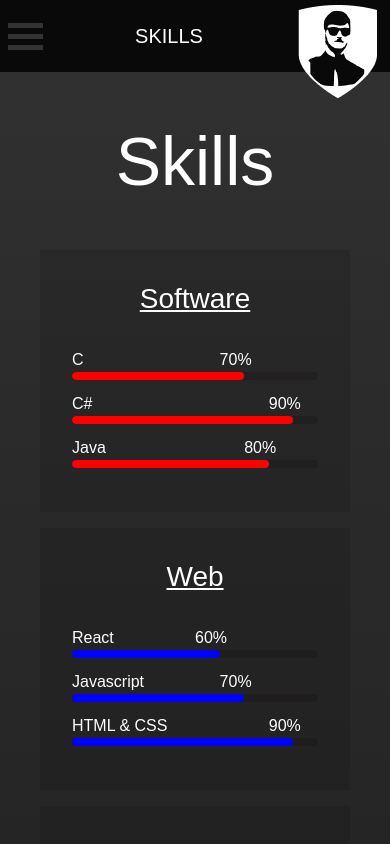
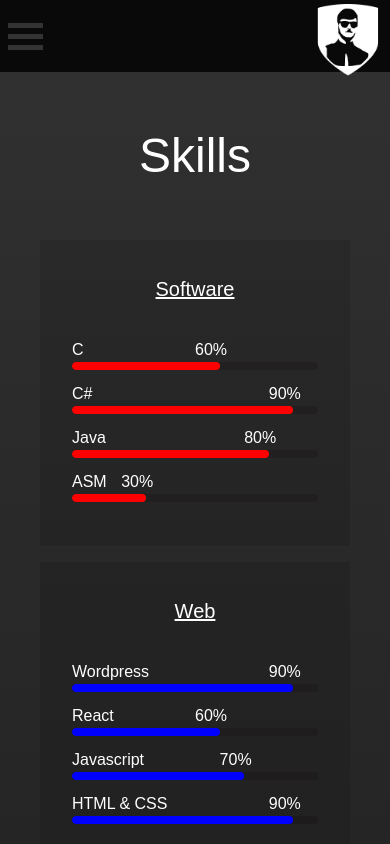
Before and after one commit to sovljanskii/MyPortfolioWebsite, a React (Vite) app: page /skills in a window 390 px wide. Built offline with nearby package versions, Linux system fonts and the light colour scheme.

Commit message:
refactor: Update tablet styles in AboutMePage.tsx and ContactPage.tsx

```diff
--- a/src/components/header/Hamburger.tsx
+++ b/src/components/header/Hamburger.tsx
@@ -1,5 +1,5 @@
-import { useState, ReactNode, useEffect } from "react";
-import { Link, useLocation } from "react-router-dom"; // Import useLocation
+import { useState, ReactNode } from "react";
+import { Link } from "react-router-dom"; // Import useLocation
 import image from "../../assets/headerlogo.png";
 interface HamburgerProps {
   children: ReactNode;
@@ -7,19 +7,9 @@
 
 export default function Hamburger({ children }: HamburgerProps) {
   const [isOpen, setIsOpen] = useState(false);
-  const [h1Text, setH1Text] = useState("Home");
-  const location = useLocation(); // Use the useLocation hook
-
   const toggleHamburger = () => {
     setIsOpen(!isOpen);
   };
-
-  useEffect(() => {
-    const h1 = document.querySelector("h1");
-    if (h1) {
-      setH1Text(h1.textContent || "");
-    }
-  }, [location]);
 
   return (
     <>
@@ -30,14 +20,13 @@
           <div className={isOpen ? "bar2 open" : "bar2"}></div>
           <div className={isOpen ? "bar3 open" : "bar3"}></div>
         </div>
-        <p>{h1Text} </p>
         <Link to="/">
-          <img className="h-[150%] pt-8" src={image} alt="Logo picture" />
+          <img className="pt-2 h-[80px]" src={image} alt="Logo picture" />
         </Link>
       </div>
       {isOpen && (
         <nav
-          className="hamburger-content flex flex-col"
+          className="hamburger-content bg-black flex flex-col"
           onClick={toggleHamburger}
         >
           {children}
--- a/src/views/pages/AboutMePage.tsx
+++ b/src/views/pages/AboutMePage.tsx
@@ -85,11 +85,7 @@
       <motion.img
         src={image}
         alt="3d model"
-        className="hidden tablet:block absolute right-0 bottom-0 h-full overflow-hidden select-none "
-        initial={{ filter: "drop-shadow(0 0 0 transparent)" }}
-        whileHover={{
-          filter: ["drop-shadow(1px 3px 6px rgba(100,100,100,0.5))"],
-        }}
+        className="pointer-events-none hidden tablet:block absolute right-0 bottom-0 h-full overflow-hidden select-none drop-shadow-[0px_3px_10px_rgba(100,100,100,0.25)]"
       />
     </>
   );
--- a/src/views/pages/ContactPage.tsx
+++ b/src/views/pages/ContactPage.tsx
@@ -16,7 +16,7 @@
         name="contact"
         method="POST"
         data-netlify="true"
-        className="flex bg-black bg-opacity-10 shadow-2xl mb-4 flex-col gap-8 h-full w-full laptop:w-1/2 grid place-self-center p-8 rounded-xl shadow-lg text-center"
+        className="flex bg-black bg-opacity-10 shadow-2xl mb-4 flex-col gap-8 h-full w-full laptop:w-1/2 grid place-self-center p-4 tablet:p-8 rounded-xl shadow-lg text-center"
         initial={{ opacity: 0, y: -100 }}
         animate={{ opacity: 1, y: 0 }}
         transition={{ duration: 0.4, ease: "easeInOut" }}
--- a/src/views/pages/HomePage.tsx
+++ b/src/views/pages/HomePage.tsx
@@ -15,6 +15,10 @@
         <Helmet>
           <link rel="canonical" href={"https://sovljanski.com"} />
           <title>Dimitrije Šovljanski</title>
+          <meta
+            name="description"
+            content="Skilled and creative software engineering student with a passion for programming and problem-solving."
+          ></meta>
         </Helmet>
       </HelmetProvider>
       <motion.div
--- a/src/views/pages/SkillsPage.tsx
+++ b/src/views/pages/SkillsPage.tsx
@@ -23,21 +23,24 @@
       <div className="grid grid-cols-1 tablet:grid-cols-3 gap-4 justify-between p-4">
         <div className="skills-software bg-black bg-opacity-10 p-8">
           <H2 className="text-center pb-8 underline">Software</H2>
-          <Skill name="C" percentage="70" color="red" />
+          <Skill name="C" percentage="60" color="red" />
           <Skill name="C#" percentage="90" color="red" />
           <Skill name="Java" percentage="80" color="red" />
+          <Skill name="ASM" percentage="30" color="red" />
         </div>
         <div className="skills-web bg-black bg-opacity-10 p-8">
           <H2 className="text-center pb-8 underline">Web</H2>
+          <Skill name="Wordpress" percentage="90" color="blue" />
           <Skill name="React" percentage="60" color="blue" />
           <Skill name="Javascript" percentage="70" color="blue" />
           <Skill name="HTML & CSS" percentage="90" color="blue" />
         </div>
         <div className="skills-other bg-black bg-opacity-10 p-8">
           <H2 className="text-center pb-8 underline">Other</H2>
-          <Skill name="Linux" percentage="60" color="green" />
-          <Skill name="Microsoft Office" percentage="80" color="green" />
-          <Skill name="English" percentage="95" color="green" />
+          <Skill name="English" percentage="90" color="lime" />
+          <Skill name="Serbian" percentage="100" color="lime" />
+          <Skill name="Linux" percentage="60" color="lime" />
+          <Skill name="Microsoft Office" percentage="80" color="lime" />
         </div>
       </div>
     </div>
--- a/tailwind.config.js
+++ b/tailwind.config.js
@@ -24,11 +24,11 @@
     },
     fontSize: {
       sm: ["20px"],
-      p: ["24px", "32px"],
+      p: ["22px", "32px"],
       p2: ["38px", "44px"],
-      p2s: ["28px", "34px"],
+      p2s: ["20px", "34px"],
       h1: ["82px", "120px"],
-      h1s: ["68px", "82px"],
+      h1s: ["48px"],
     },
     extend: {},
   },
```
